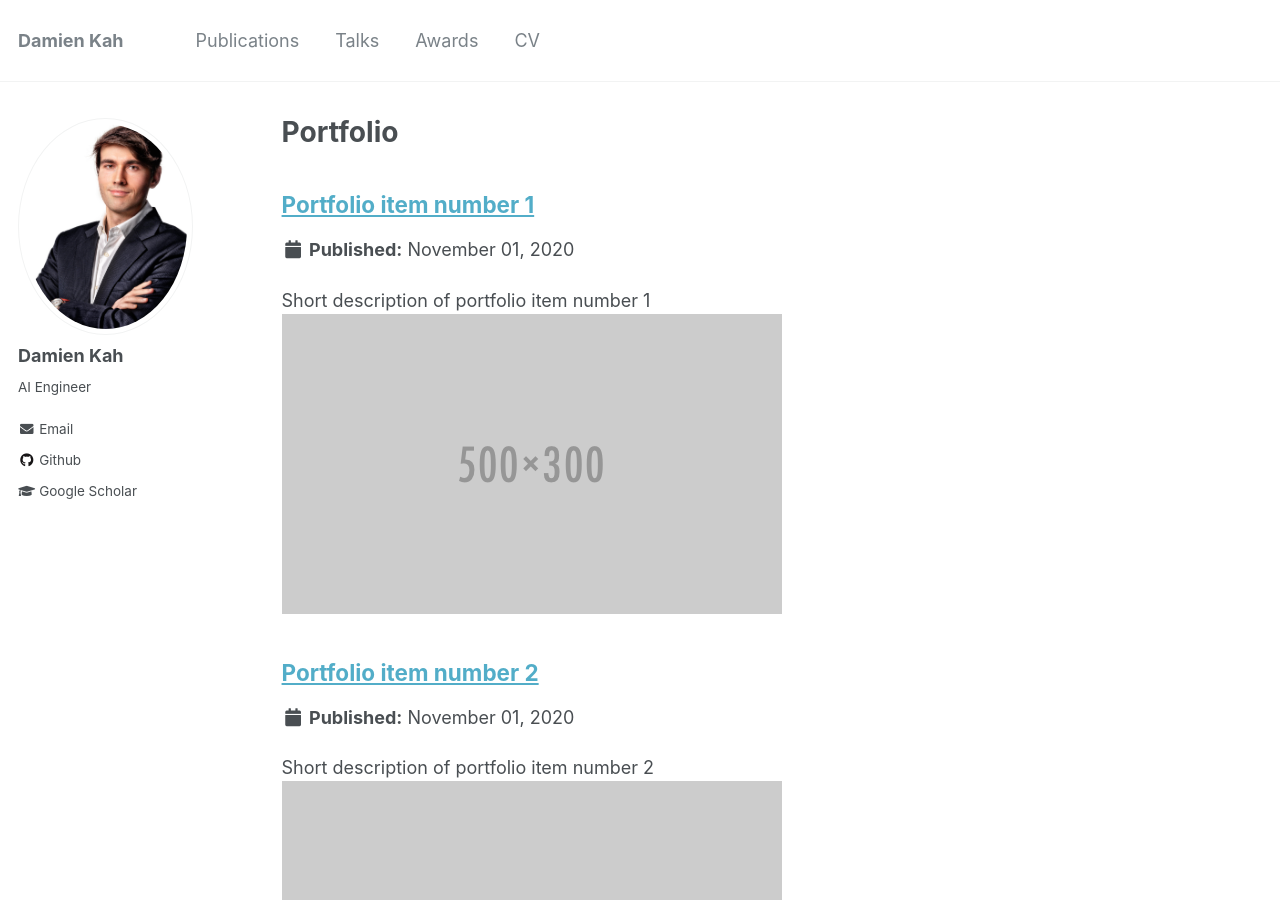
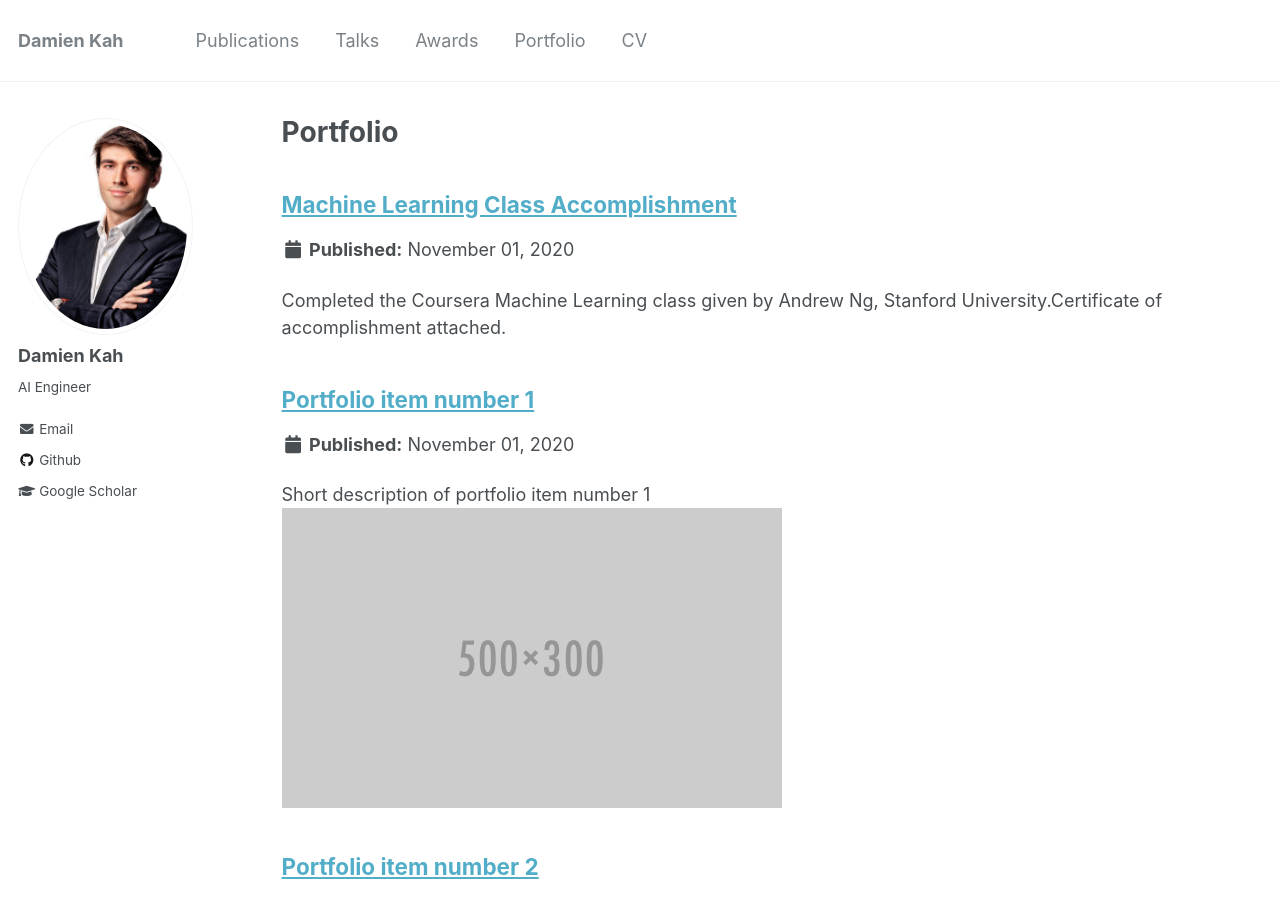
Before and after one commit to dams57k/dams57k.github.io, a Jekyll site: the page built from _pages/portfolio.html, in a window 1280 px wide and 900 px high. Built offline with Jekyll 4.4.1, drawn with Linux system fonts in a browser that asks for light colours.

Commit message:
add Course Certif + PhD Defense

```diff
--- a/_data/navigation.yml
+++ b/_data/navigation.yml
@@ -11,8 +11,8 @@
     #- title: "Teaching"
     #url: /teaching/
 
-    #- title: "Portfolio"
-    #url: /portfolio/
+  - title: "Portfolio"
+    url: /portfolio/
 
     # - title: "Blog Posts"
     #url: /year-archive/
--- /dev/null
+++ b/_portfolio/ML_Coursera_2013.md
@@ -0,0 +1,13 @@
+---
+title: "Machine Learning Class Accomplishment"
+excerpt: "Completed the Coursera Machine Learning class given by Andrew Ng, Stanford University.Certificate of accomplishment attached."
+permalink: /pportfolio/ML_coursera_2013
+collection: portfolio
+---
+
+
+Completed the Coursera Machine Learning class given by Andrew Ng, Stanford University.Certificate of accomplishment attached.
+
+[[Certificate](/files/Coursera_Certificate_v1-9703111058646.pdf)]
+<br>
+<br>
```
Also changed, not shown: 2 other files.
